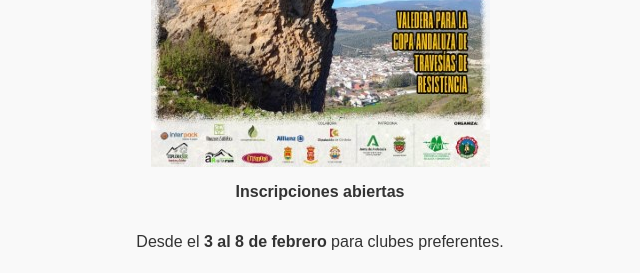
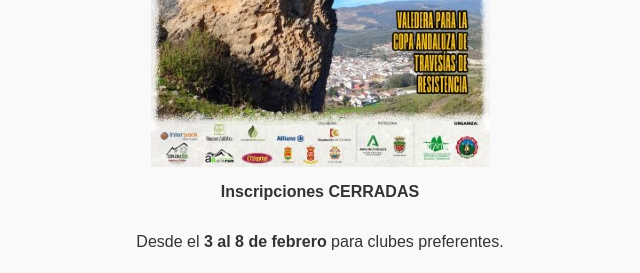
Before and after one commit to laurajimore/tignosacom, a plain HTML site: page index.html in a window 1280 px wide. Shown: the part 935-1208 px from the top of the page, 320-960 px from the left. Drawn offline with Linux system fonts and the light colour scheme.

Commit message:
Update index.html

```diff
--- a/index.html
+++ b/index.html
@@ -202,7 +202,7 @@
         </section>
         <section class="evento-section">
             <img src="2025_EVENTOS.jpg" alt="Cartel del evento">
-            <p><strong>Inscripciones abiertas</strong></p>
+            <p><strong>Inscripciones CERRADAS</strong></p>
             <p>Desde el <strong>3 al 8 de febrero</strong> para clubes preferentes.</p>
             <p>Desde el <strong>10 al 28 de febrero</strong> para el resto de clubes y federados en general.</p>
             <p>Desde el <strong>1 al 10 de marzo</strong> o hasta agotar plazas para no federados.</p>
```
